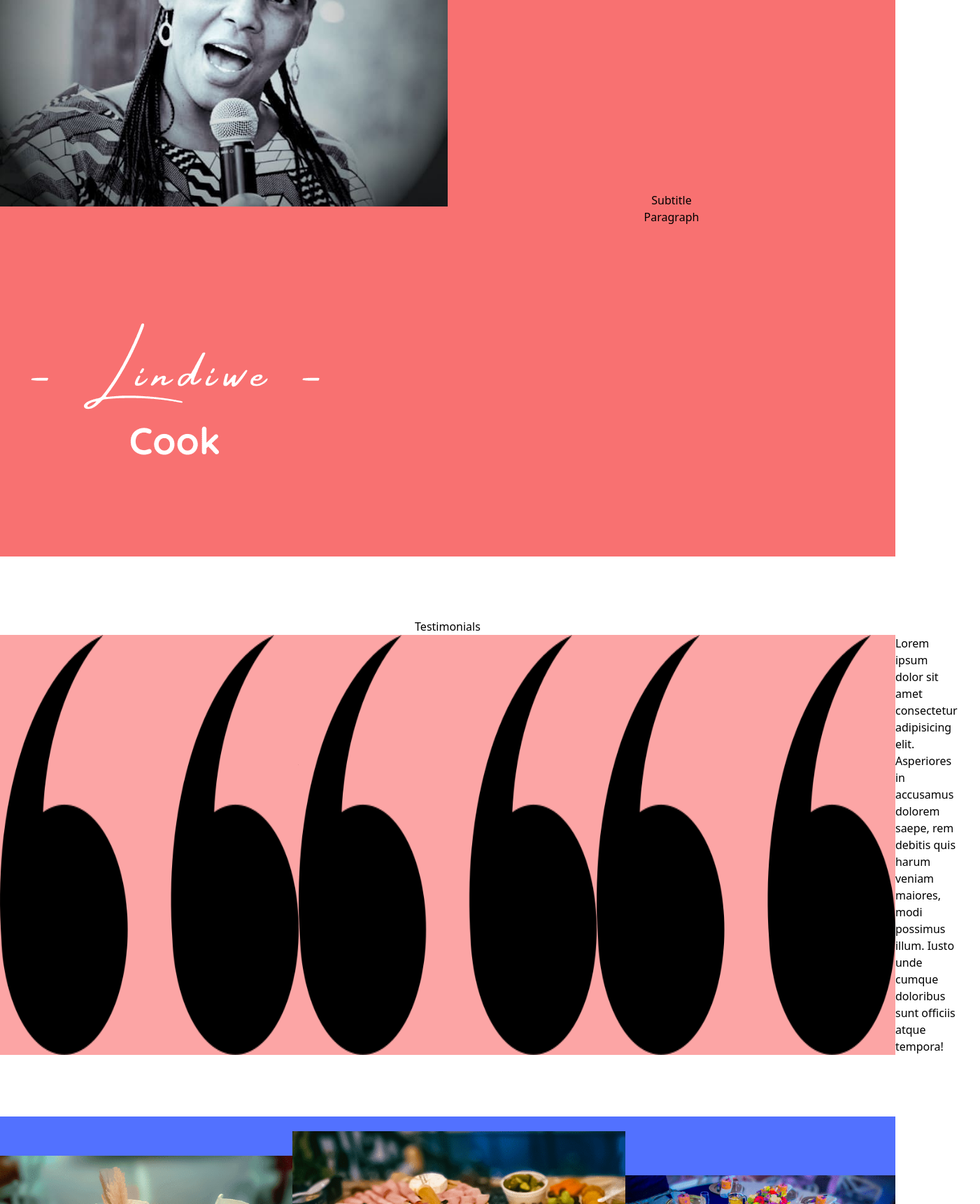
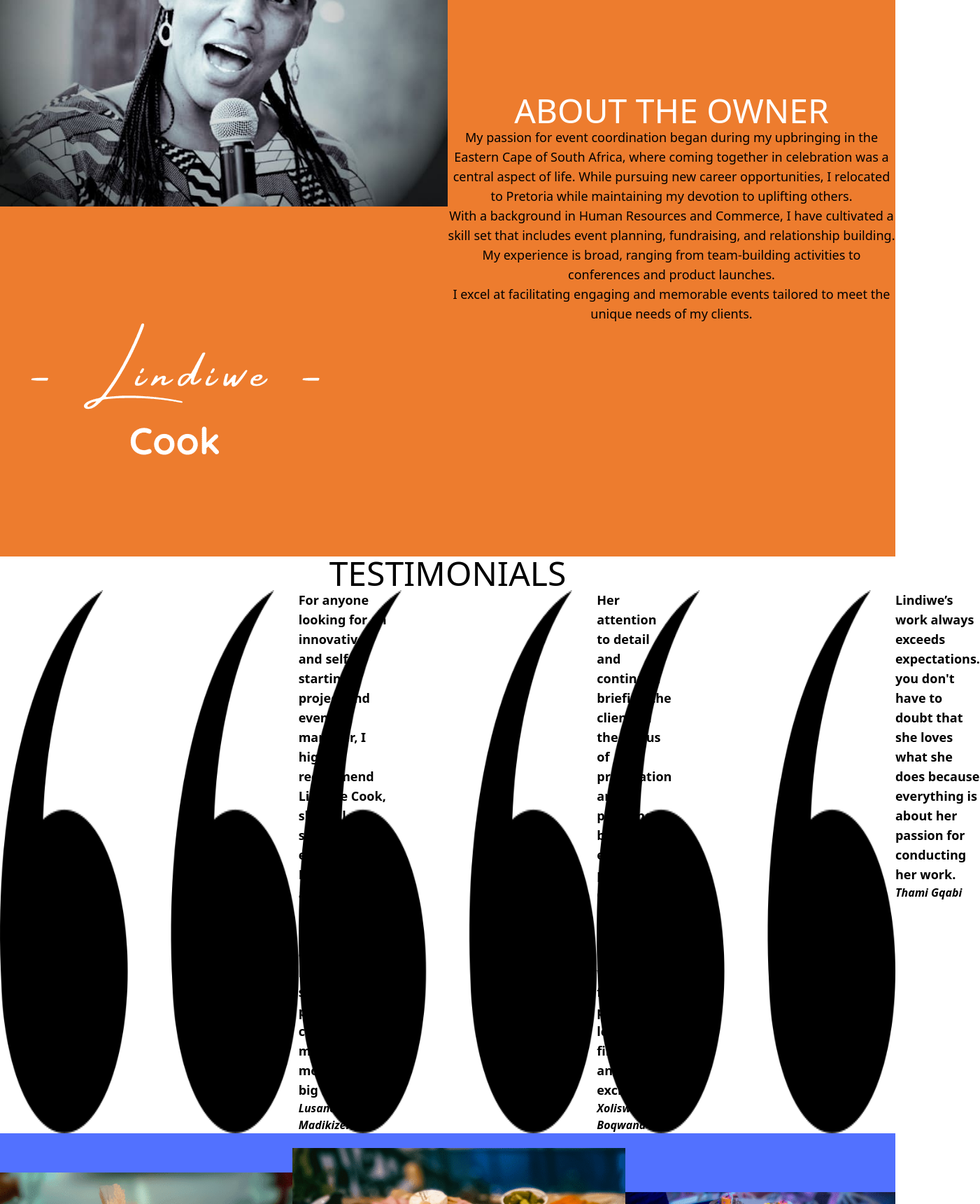
Before and after one commit to devarthurguilherme/ubomi-project, a React (Vite) app in the folder ubomi-project/: page / in a window 1280 px wide. Shown: the part 1000-2720 px from the top of the page at 70% size, 1401 px wide, since content can reach past the window. Built offline with nearby package versions, Linux system fonts and the light colour scheme.

Commit message:
Setting fonts and putting texts

```diff
--- a/ubomi-project/src/components/Footer.jsx
+++ b/ubomi-project/src/components/Footer.jsx
@@ -5,10 +5,10 @@ const Footer = () => {
   return (
     <footer>
       <div className="min-h-min flex flex-col justify-center items-center">
-        <div className="container mx-auto bg-red-400">
+        <div className="container mx-auto">
           <div className="flex flex-col lg:flex-row justify-center items-center">
             <div className="lg:w-1/2 text-center">
-              <h2>Subtitle</h2>
+              <h3 className="text-3xl">CONTACT US</h3>
             </div>
             <div className="lg:w-1/2 flex">
               <a href="https://www.facebook.com/" target="blank">
--- a/ubomi-project/src/components/Header.jsx
+++ b/ubomi-project/src/components/Header.jsx
@@ -11,8 +11,10 @@ const Header = () => {
             <div className="flex flex-col lg:flex-row justify-center items-center">
               <div className="lg:w-1/2 text-center">
                 <img src={logo} alt="Ubomi Logo" />
-                <h2>Subtitle</h2>
-                <p>Paragraph</p>
+                <h1 className="text-6xl text-white">EVENTS & PROJECT MANAGEMENT</h1>
+                <p className="text-lg">
+                  100% FEMALE BLACK-OWNED COMPANY PROVIDING FULL-SERVICE, LIFESTYLE-BASED, PROFESSIONAL EVENT PLANNING AND PROJECT MANAGEMENT.
+                </p>
               </div>
               <div className="lg:w-1/2 text-center">
                 <img src={image} alt="Ubomi lunch"/>
--- a/ubomi-project/src/components/main_sections/AboutTheOwner.jsx
+++ b/ubomi-project/src/components/main_sections/AboutTheOwner.jsx
@@ -4,15 +4,23 @@ import art from "../../assets/Art_Lindiwe_Cook.png"
 const AboutTheOwner = () => {
   return (
     <section className="bg-myOrange min-h-screen flex flex-col justify-center items-center">
-        <div className="container mx-auto bg-red-400">
+        <div className="container mx-auto">
             <div className="flex flex-col-reverse lg:flex-row justify-center items-center">
               <div className="lg:w-1/2 text-center">
                 <img src={lindiwePicture} alt="" />
                 <img src={art} alt="" />
               </div>
               <div className="lg:w-1/2 text-center">
-                <h2>Subtitle</h2>
-                <p>Paragraph</p>
+                <h2 className="text-5xl text-white">ABOUT THE OWNER</h2>
+                <p className="text-lg">
+                  My passion for event coordination began during my upbringing in the Eastern Cape of South Africa, where coming together in celebration was a central aspect of life. While pursuing new career opportunities, I relocated to Pretoria while maintaining my devotion to uplifting others.
+                </p>
+                <p className="text-lg">
+                  With a background in Human Resources and Commerce, I have cultivated a skill set that includes event planning, fundraising, and relationship building. My experience is broad, ranging from team-building activities to conferences and product launches.
+                </p>
+                <p className="text-lg">
+                  I excel at facilitating engaging and memorable events tailored to meet the unique needs of my clients.
+                </p>
               </div>
             </div>
           </div>
--- a/ubomi-project/src/components/main_sections/EventsManagement.jsx
+++ b/ubomi-project/src/components/main_sections/EventsManagement.jsx
@@ -3,11 +3,15 @@ import image from "../../assets/Events_Management.jpeg"
 const EventsManagement = () => {
   return (
     <section className="bg-myOrange min-h-screen flex flex-col justify-center items-center">
-      <div className="container mx-auto bg-red-400">
+      <div className="container mx-auto">
         <div className="flex flex-col-reverse lg:flex-row justify-center items-center">
           <div className="lg:w-1/2 text-center">
-            <h2>Subtitle</h2>
-            <p>Paragraph</p>
+            <h2 className="text-white text-4xl font-semibold">Events management</h2>
+            <p className="text-lg">
+              Pre-event planning budget creation & management detailed timelines for the event venue booking and contract negotiation event management, design
+              floor plan layout and décor planning menu creation specific for the event outsourcing of extra services, eg entertainers, photographer, catering, rental companies, shuttle services.
+              Execution of every detail of your event onsite management & post event coordinate team/volunteers tear down and clean up post-event summary and follow-up
+            </p>
           </div>
           <div className="lg:w-1/2 text-center">
             <img src={image} alt="Ubomi Events Management" />
--- a/ubomi-project/src/components/main_sections/ProjectManagement.jsx
+++ b/ubomi-project/src/components/main_sections/ProjectManagement.jsx
@@ -3,14 +3,21 @@ import image from "../../assets/Project_Management_Celebration.jpeg"
 const ProjectManagement = () => {
   return (
     <section className="bg-myBlue min-h-screen flex flex-col justify-center items-center">
-        <div className="container mx-auto bg-red-400">
+      <div className="container mx-auto">
         <div className="flex flex-col-reverse lg:flex-row justify-center items-center">
           <div className="lg:w-1/2 text-center">
             <img src={image} alt="Ubomi Celebretion and Project Management" />
           </div>
           <div className="lg:w-1/2 text-center">
-                <h2>Subtitle</h2>
-                <p>Paragraph</p>
+            <h2 className="text-5xl text-white font-semibold">Project management</h2>
+              <ul className="text-lg">
+                <li>Project Planning</li>
+                <li>Time and cost Management</li>
+                <li>Quality and Risk Management</li>
+                <li>Human Resources Management</li>
+                <li>Communications Management</li>
+                <li>Wrap-Up and Closing</li>
+              </ul>
           </div>
         </div>
       </div>
--- a/ubomi-project/src/components/main_sections/Testimonials.jsx
+++ b/ubomi-project/src/components/main_sections/Testimonials.jsx
@@ -4,19 +4,40 @@ const Testimonials = () => {
   return (
     <section className="min-h-screen flex flex-col justify-center items-center">
         <div className="container mx-auto">
-            <h1 className="text-center">Testimonials</h1>
+            <h1 className="text-center text-5xl uppercase">Testimonials</h1>
             <div className="flex flex-col lg:flex-row">
-              <div className="flex bg-red-300 lg:w-1/3">
+              <div className="flex lg:w-1/3">
                 <img src={quotesArt} alt="Art to Quotes Ubomi" />
-                <p>Lorem ipsum dolor sit amet consectetur adipisicing elit. Asperiores in accusamus dolorem saepe, rem debitis quis harum veniam maiores, modi possimus illum. Iusto unde cumque doloribus sunt officiis atque tempora!</p>
+                <div>
+                  <p className="text-lg font-semibold">
+                    For anyone looking for an innovative and self-starting project and events manager, I highly recommend Lindiwe Cook, she will surpass all expectations! Lindiwe is able to bring much-needed organisational and leadership skills to any project and can make magic with modest and big budgets
+                  </p>
+                  <p className="italic font-semibold">
+                    Lusanda Madikizela
+                  </p>
+                </div>
               </div>
-              <div className="flex bg-red-300 lg:w-1/3">
+              <div className="flex lg:w-1/3">
                 <img src={quotesArt} alt="Art to Quotes Ubomi" />
-                <p>Lorem ipsum dolor sit amet consectetur adipisicing elit. Asperiores in accusamus dolorem saepe, rem debitis quis harum veniam maiores, modi possimus illum. Iusto unde cumque doloribus sunt officiis atque tempora!</p>
+                <div>
+                  <p className="text-lg font-semibold">
+                    Her attention to detail and continued briefing the client on the status of preparation and planning being either a project or event, will give you peace of mind and with the final product leaving you fired up and excited.
+                  </p>
+                  <p className="italic font-semibold">
+                    Xoliswa Boqwana
+                  </p>
+                </div>
               </div>
-              <div className="flex bg-red-300 lg:w-1/3">
+              <div className="flex lg:w-1/3">
                 <img src={quotesArt} alt="Art to Quotes Ubomi" />
-                <p>Lorem ipsum dolor sit amet consectetur adipisicing elit. Asperiores in accusamus dolorem saepe, rem debitis quis harum veniam maiores, modi possimus illum. Iusto unde cumque doloribus sunt officiis atque tempora!</p>
+                <div>
+                  <p className="text-lg font-semibold">
+                    Lindiwe’s work always exceeds expectations. you don't have to doubt that she loves what she does because everything is about her passion for conducting her work.
+                  </p>
+                  <p className="italic font-semibold">
+                    Thami Gqabi
+                  </p>
+                </div>
               </div>
             </div>
         </div>
--- a/ubomi-project/src/components/main_sections/WhatWeOffer.jsx
+++ b/ubomi-project/src/components/main_sections/WhatWeOffer.jsx
@@ -8,18 +8,18 @@ const WhatWeOffer = () => {
     <div className="bg-myBlue min-h-screen flex flex-col justify-center items-center">
         <div className="container mx-auto">
             <div className="flex flex-col justify-center items-center lg:flex-row lg:justify-between">
-              <div className="bg-red-300">
+              <div className="">
                 <img src={image1} alt="Ubomi breakfast"/>
               </div>
-              <div className="bg-red-300">
+              <div className="">
                 <img src={image2} alt="Ubomi breakfast"/>
               </div>
-              <div className="bg-red-300">
+              <div className="">
                 <img src={image3} alt="Ubomi breakfast"/>
               </div>
             </div>
             <div className="flex">
-              <h1>What We Offer</h1>
+              <h2 className="text-5xl text-white">What We Offer</h2>
               <img src={printArt} alt="Ubomi art"/>
             </div>
         </div>
```
Lines whose indentation alone changed are shown as unchanged.
